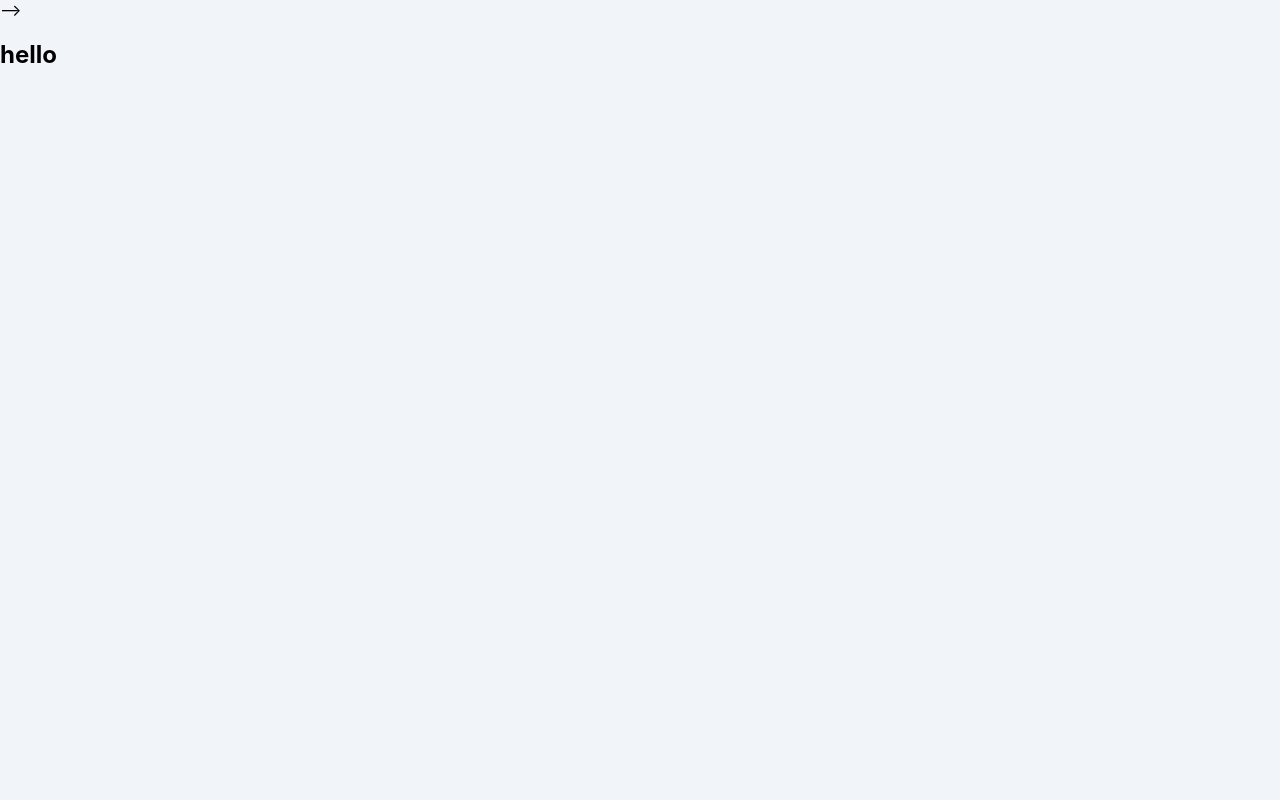
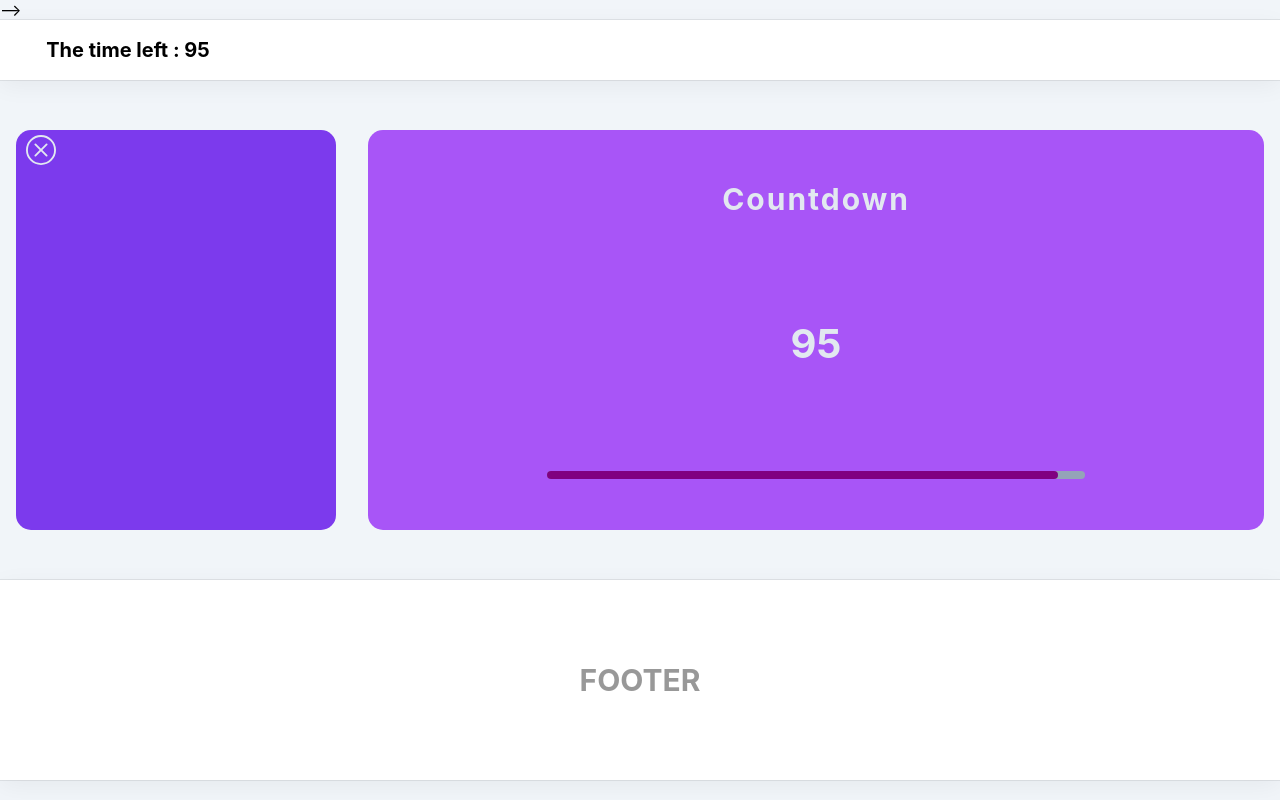
Before and after one commit to Amirma21/assessment-test, a React (Create React App) app: page / in a window 1280 px wide. Built offline with nearby package versions, Linux system fonts and the light colour scheme.

Commit message:
completed

```diff
--- a/package.json
+++ b/package.json
@@ -8,7 +8,9 @@
     "@testing-library/user-event": "^13.5.0",
     "react": "^18.1.0",
     "react-dom": "^18.1.0",
+    "react-icons": "^4.3.1",
     "react-scripts": "5.0.1",
+    "styled-components": "^5.3.5",
     "web-vitals": "^2.1.4"
   },
   "scripts": {
--- a/src/App.js
+++ b/src/App.js
@@ -1,9 +1,19 @@
 
 import './App.css';
+import CountProvider from './components/Context/CountProvider';
+import Body from './components/Layout/Body/Body';
+import Footer from './components/Layout/Footer/Footer';
+import Header from './components/Layout/Header/Header';
 
 function App() {
   return (
-   <h2>hello</h2>
+    <>
+      <CountProvider>
+        <Header></Header>
+        <Body></Body>
+        <Footer></Footer>
+      </CountProvider>
+    </>
   );
 }
 
```
Also changed, not shown: 1 other file (tests, documents, lock files or other folders).
